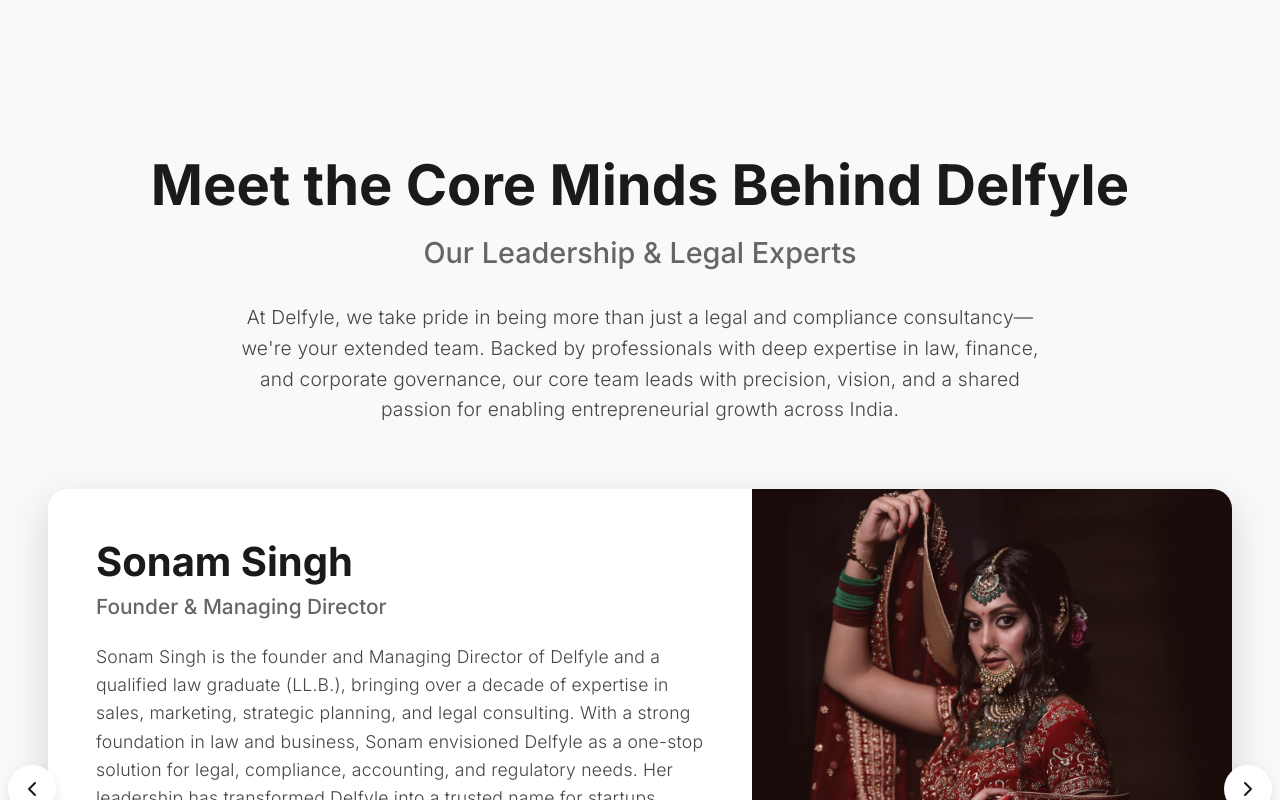
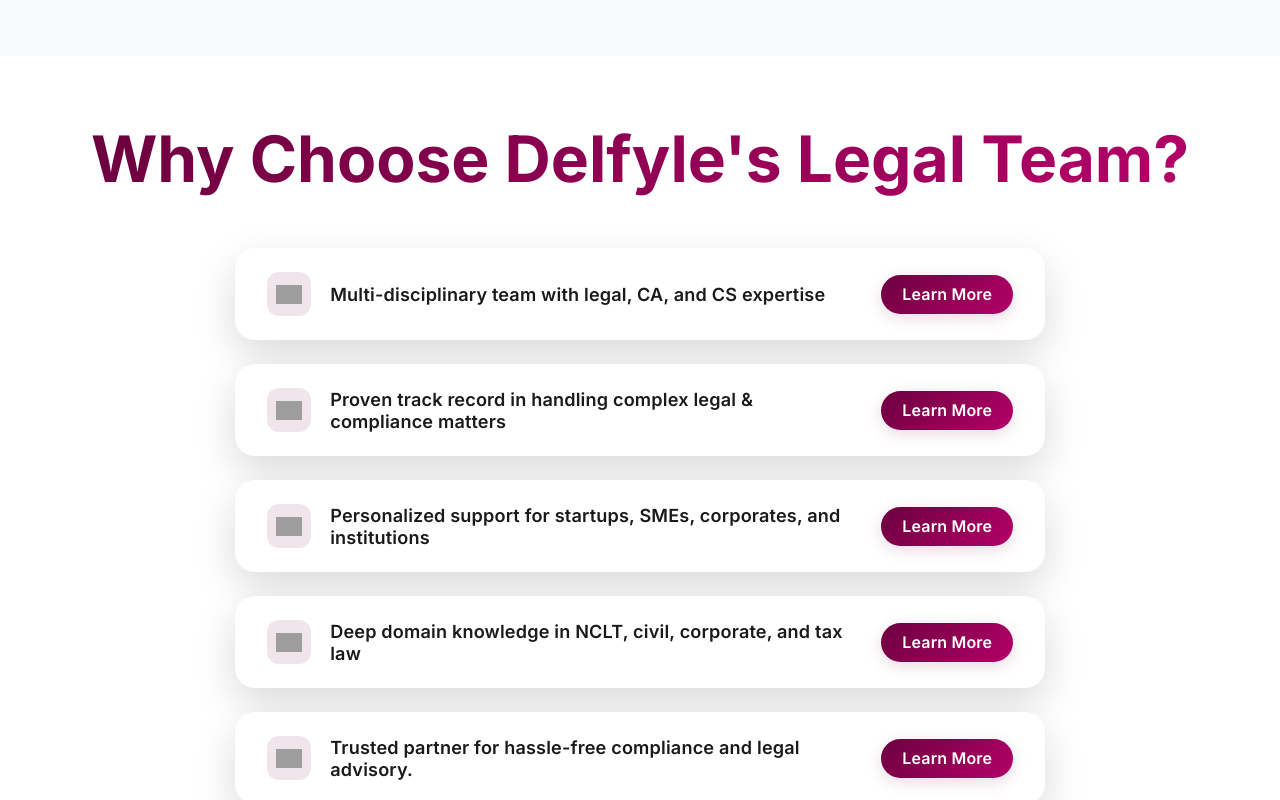
Before and after one commit to draftworks-repos/delfyle-main, a Next.js app: page /about in a window 1280 px wide. Shown: the part 2880-3680 px from the top of the page. Built offline with nearby package versions, Linux system fonts and the light colour scheme; grey boxes are pictures that could not be loaded.

Commit message:
feat: update IntegrationCards to match SocialLinks theme and add consistent card structure

```diff
--- /dev/null
+++ b/src/app/Components/IntegrationCards/IntegrationCards.module.css
@@ -0,0 +1,185 @@
+.section {
+  padding: 4rem 0 2rem 0;
+  position: relative;
+  width: 100%;
+  display: flex;
+  flex-direction: column;
+  align-items: center;
+  background: transparent;
+}
+
+.headerSection {
+  text-align: center;
+  margin-bottom: 2.5rem;
+  display: flex;
+  flex-direction: column;
+  align-items: center;
+}
+
+.mainHeading {
+  font-size: 4rem;
+  font-weight: 700;
+  background: linear-gradient(135deg, rgba(107, 0, 62, 1) 0%, rgba(180, 0, 104, 1) 100%);
+  -webkit-background-clip: text;
+  background-clip: text;
+  color: transparent;
+  margin-bottom: 0.7rem;
+}
+
+.subtitle {
+  font-size: 1.1rem;
+  color: #666;
+  max-width: 600px;
+  margin: 0 auto;
+  line-height: 1.6;
+  margin-bottom: 1.5rem;
+}
+
+.cardsContainer {
+  width: 100%;
+  max-width: 810px;
+  display: flex;
+  flex-direction: column;
+  gap: 1.5rem;
+}
+
+.card {
+  background: #fff;
+  border-radius: 20px;
+  padding: 1.5rem 2rem;
+  box-shadow: 0 15px 40px rgba(0, 0, 0, 0.15);
+  transition: border-color 0.3s, box-shadow 0.3s, transform 0.3s;
+  font-family: 'Inter', 'Segoe UI', Arial, sans-serif;
+  font-size: 1.13rem;
+  font-weight: 600;
+  color: #1a1a1a;
+  letter-spacing: 0.01em;
+  display: flex;
+  align-items: center;
+  gap: 1.2rem;
+  position: relative;
+  z-index: 1;
+}
+
+.card::before {
+  content: "";
+  position: absolute;
+  inset: 0;
+  border-radius: 20px;
+  padding: 2px;
+  background: linear-gradient(135deg, rgba(107, 0, 62, 0.8) 0%, rgba(180, 0, 104, 0.8) 100%);
+  -webkit-mask: linear-gradient(#fff 0 0) content-box, linear-gradient(#fff 0 0);
+  mask: linear-gradient(#fff 0 0) content-box, linear-gradient(#fff 0 0);
+  -webkit-mask-composite: xor;
+  mask-composite: exclude;
+  opacity: 0;
+  transition: opacity 0.3s;
+  z-index: 2;
+  pointer-events: none;
+}
+
+.card:hover::before {
+  opacity: 1;
+}
+
+.card > * {
+  position: relative;
+  z-index: 3;
+}
+
+.card:hover {
+  box-shadow: 0 25px 50px rgba(0, 0, 0, 0.25);
+  transform: translateY(-5px);
+  border-color: transparent;
+}
+
+.card.descCard {
+  color: #666;
+  font-weight: 400;
+  font-size: 1.15rem;
+  background: #faf9fb;
+  padding: 2rem 2.5rem;
+}
+
+.iconWrapper {
+  width: 44px;
+  height: 44px;
+  background: rgba(107, 0, 62, 0.1);
+  border-radius: 12px;
+  display: flex;
+  align-items: center;
+  justify-content: center;
+  flex-shrink: 0;
+}
+
+.iconWrapper img {
+  width: 26px;
+  height: 26px;
+  object-fit: contain;
+}
+
+.cardText {
+  font-size: 1.13rem;
+  font-weight: 600;
+  color: #1a1a1a;
+  letter-spacing: 0.01em;
+  flex: 1;
+}
+
+.cardAction {
+  background: linear-gradient(135deg, rgba(107, 0, 62, 1) 0%, rgba(180, 0, 104, 1) 100%);
+  color: #fff;
+  font-weight: 600;
+  font-size: 1rem;
+  padding: 0.6rem 1.3rem;
+  border-radius: 50px;
+  text-decoration: none;
+  border: none;
+  outline: none;
+  transition: background 0.3s, color 0.3s, box-shadow 0.3s;
+  box-shadow: 0 4px 15px rgba(107, 0, 62, 0.15);
+  cursor: pointer;
+  margin-left: 1rem;
+  display: inline-block;
+}
+
+.cardAction:hover {
+  border-radius: 20px;
+  background: #fff;
+  color: rgba(107, 0, 62, 1);
+  border: 1.5px solid rgba(107, 0, 62, 1);
+  box-shadow: 0 6px 20px rgba(107, 0, 62, 0.18);
+}
+
+@media (max-width: 768px) {
+  .mainHeading {
+    font-size: 1.5rem;
+  }
+  .cardsContainer {
+    max-width: 100%;
+  }
+  .card {
+    padding: 1.1rem 1.2rem;
+    font-size: 1rem;
+  }
+  .cardText {
+    font-size: 1rem;
+  }
+  .iconWrapper {
+    width: 32px;
+    height: 32px;
+  }
+  .iconWrapper img {
+    width: 18px;
+    height: 18px;
+  }
+  .cardAction {
+    font-size: 0.9rem;
+    padding: 0.5rem 1rem;
+    margin-left: 0.5rem;
+  }
+  .card.descCard {
+    padding: 1.5rem 1.2rem;
+    font-size: 1rem;
+  }
+}
--- /dev/null
+++ b/src/app/Components/IntegrationCards/IntegrationCards.tsx
@@ -0,0 +1,55 @@
+import styles from './IntegrationCards.module.css';
+
+const heading = "Why Choose Delfyle's Legal Team?";
+const subheading = "Multi-disciplinary team with legal, CA, and CS expertise";
+
+const points = [
+  {
+    text: subheading,
+    icon: "https://cdn-icons-png.flaticon.com/512/1828/1828817.png",
+    link: "#",
+  },
+  {
+    text: "Proven track record in handling complex legal & compliance matters",
+    icon: "https://cdn-icons-png.flaticon.com/512/1828/1828817.png",
+    link: "#",
+  },
+  {
+    text: "Personalized support for startups, SMEs, corporates, and institutions",
+    icon: "https://cdn-icons-png.flaticon.com/512/1828/1828817.png",
+    link: "#",
+  },
+  {
+    text: "Deep domain knowledge in NCLT, civil, corporate, and tax law",
+    icon: "https://cdn-icons-png.flaticon.com/512/1828/1828817.png",
+    link: "#",
+  },
+  {
+    text: "Trusted partner for hassle-free compliance and legal advisory.",
+    icon: "https://cdn-icons-png.flaticon.com/512/1828/1828817.png",
+    link: "#",
+  },
+];
+
+export default function IntegrationCards() {
+  return (
+    <section className={styles.section}>
+      <div className={styles.headerSection}>
+        <h2 className={styles.mainHeading}>{heading}</h2>
+      </div>
+      <div className={styles.cardsContainer}>
+        {points.map((point, idx) => (
+          <div key={idx} className={styles.card}>
+            <div className={styles.iconWrapper}>
+              <img src={point.icon} alt="icon" />
+            </div>
+            <span className={styles.cardText}>{point.text}</span>
+            <a href={point.link} className={styles.cardAction} target="_blank" rel="noopener noreferrer">
+              Learn More
+            </a>
+          </div>
+        ))}
+      </div>
+    </section>
+  );
+}
--- /dev/null
+++ b/src/app/Components/IntegrationTabs/IntegrationTabs.module.css
@@ -0,0 +1,58 @@
+.tabsContainer {
+  display: flex;
+  flex-direction: column;
+  gap: 18px;
+  align-items: center;
+  width: 350px;
+  margin: 0 auto;
+}
+
+.tab {
+  display: flex;
+  align-items: center;
+  justify-content: space-between;
+  width: 100%;
+  background: #fff;
+  border-radius: 16px;
+  border: 1.5px solid #e6e8ec;
+  box-shadow: 0 2px 12px rgba(20, 20, 43, 0.04);
+  padding: 18px 24px;
+  font-size: 1.15rem;
+  font-weight: 500;
+  transition: box-shadow 0.2s;
+}
+
+.tabGradient {
+  border: 1.5px solid;
+  border-image: linear-gradient(90deg, #7fbcfb 0%, #a6f7ca 100%);
+  border-image-slice: 1;
+}
+
+.icon {
+  font-size: 1.7rem;
+  margin-right: 16px;
+}
+
+.name {
+  flex: 1;
+  margin-left: 8px;
+  color: #23262f;
+}
+
+.badgeActive {
+  background: #e6f9f0;
+  color: #1ecb81;
+  border-radius: 8px;
+  padding: 4px 14px;
+  font-size: 0.95rem;
+  font-weight: 600;
+}
+
+.badgeNew {
+  background: #f3f0ff;
+  color: #8a6cff;
+  border-radius: 8px;
+  padding: 4px 14px;
+  font-size: 0.95rem;
+  font-weight: 600;
+}
--- a/src/app/about/page.tsx
+++ b/src/app/about/page.tsx
@@ -9,6 +9,7 @@
 import TeamMembers from "../Components/TeamMembers/TeamMembers";
 import SocialMedia from "../Components/SocialMedia/SocialMedia";
 import SocialLinks from "../Components/SocialLinks/SocialLinks";
+import IntegrationCards from "../Components/IntegrationCards/IntegrationCards";
 
 const AboutPage = () => {
   useEffect(() => {
@@ -27,6 +28,7 @@
       <Navbar/>
       <DemoHero />
       <VisionMission />
+      <IntegrationCards />
       <TeamMembers />
       <CoreMinds />
       <SocialLinks />
```
Also changed, not shown: src/app/Components/IntegrationTabs/IntegrationTabs.tsx (added, +64 -0 lines), src/app/Components/LogoLines/LogoLines.module.css (added, +94 -0 lines), src/app/Components/LogoLines/LogoLines.tsx (added, +23 -0 lines).
